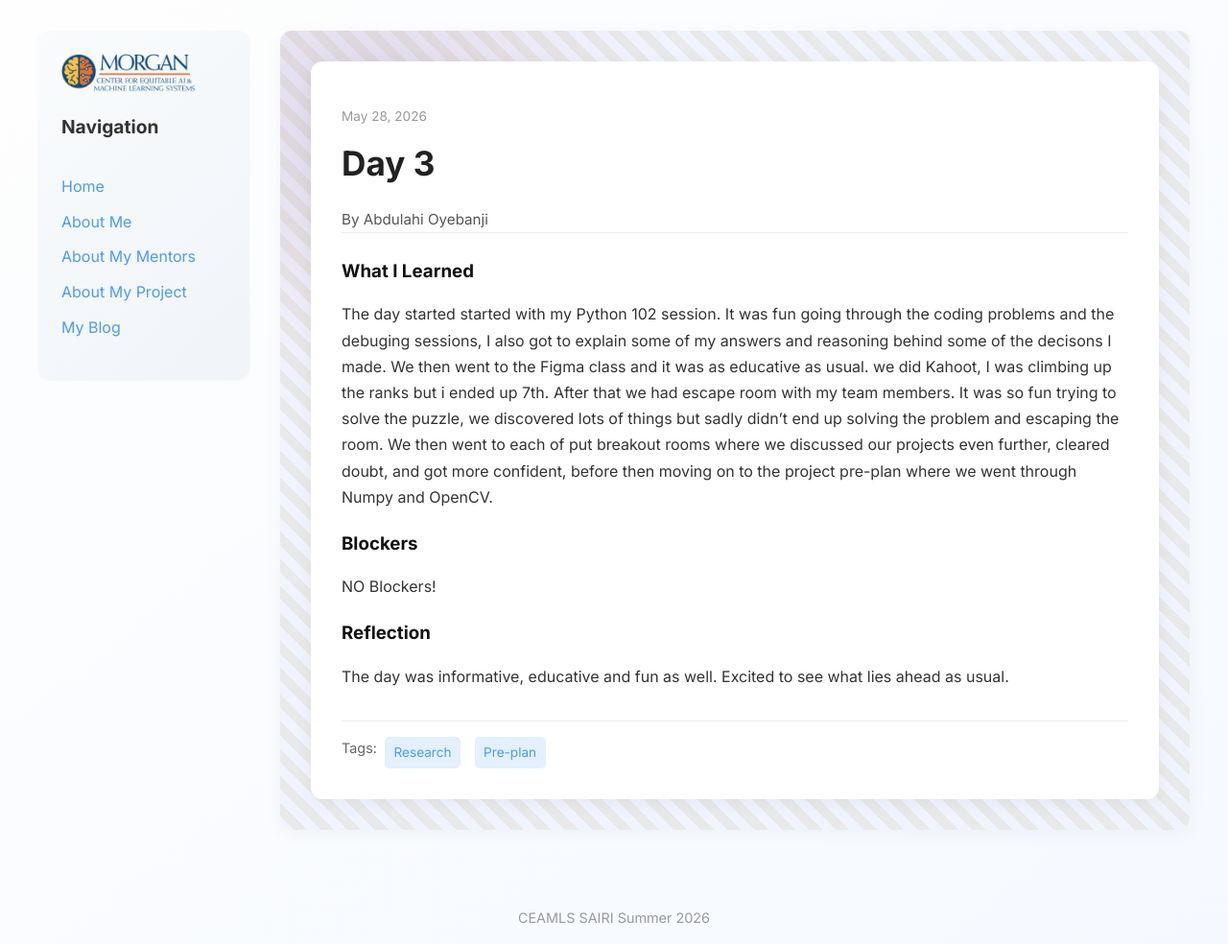
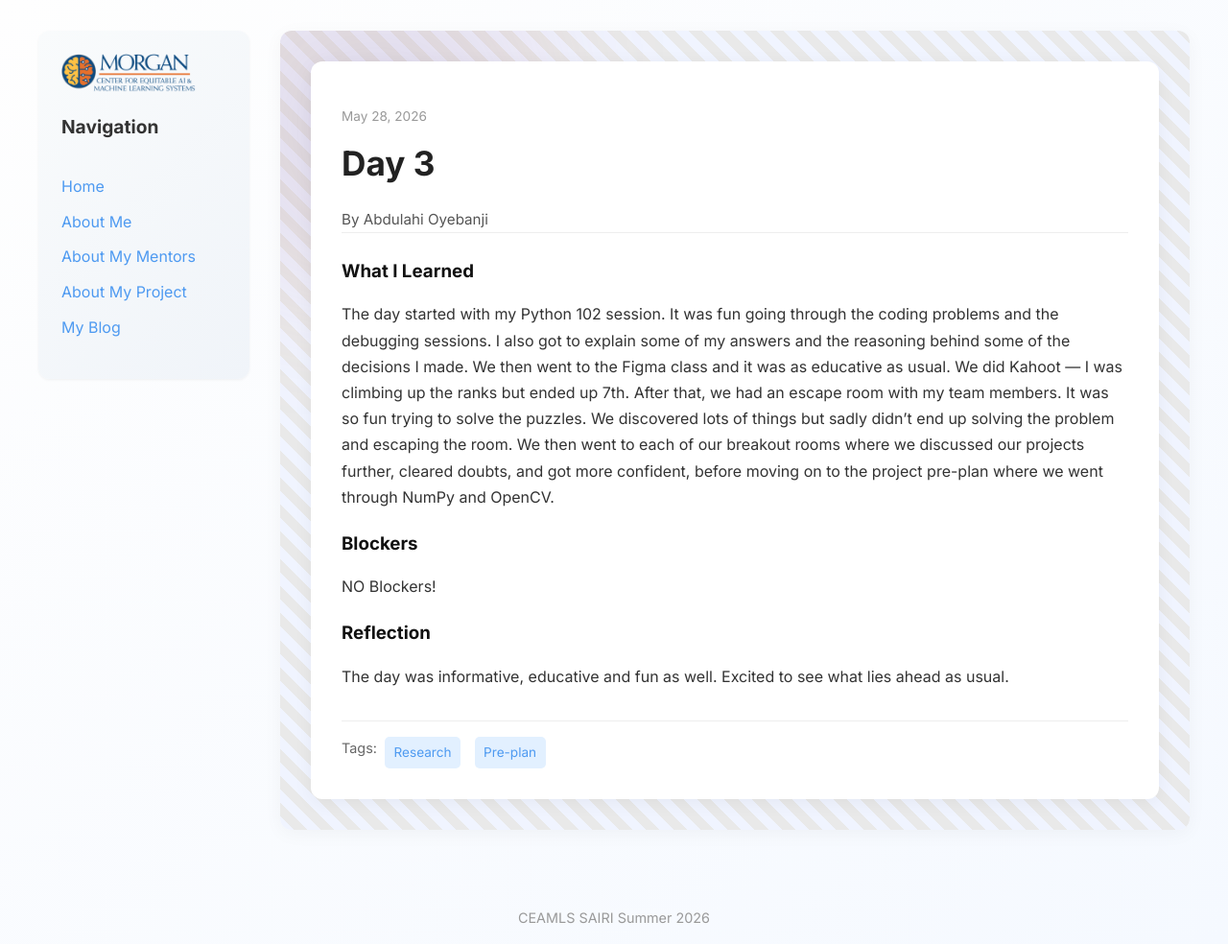
Before and after one commit to abdulahi-banji/abdulahi-banjiceamls26.github.io, a Jekyll site: the page built from _posts/2026-05-27-day-3.md, in a window 1280 px wide. Shown: the whole page at 96% size. Built offline with Jekyll 4.4.1, drawn with Linux system fonts in a browser that asks for light colours.

Commit message:
day=3 fix

```diff
--- a/_posts/2026-05-27-day-3.md
+++ b/_posts/2026-05-27-day-3.md
@@ -6,7 +6,7 @@ permalink: /day3.html
 tags: ["Research ", "Pre-plan"]
 
 what_i_learned: |
-  The day started started with my Python 102 session. It was fun going through the coding problems and the debuging sessions, I also got to explain some of my answers and reasoning behind some of the decisons I made. We then went to the Figma class and it was as educative as usual. we did Kahoot, I was climbing up the ranks but i ended up 7th. After that we had escape room with my team members. It was so fun trying to solve the puzzle, we discovered lots of things but sadly didn't end up solving the problem and escaping the room. We then went to each of put breakout rooms where we discussed our projects even further, cleared doubt, and got more confident, before then moving on to the project pre-plan where we went through Numpy and OpenCV.
+  The day started with my Python 102 session. It was fun going through the coding problems and the debugging sessions. I also got to explain some of my answers and the reasoning behind some of the decisions I made. We then went to the Figma class and it was as educative as usual. We did Kahoot — I was climbing up the ranks but ended up 7th. After that, we had an escape room with my team members. It was so fun trying to solve the puzzles. We discovered lots of things but sadly didn't end up solving the problem and escaping the room. We then went to each of our breakout rooms where we discussed our projects further, cleared doubts, and got more confident, before moving on to the project pre-plan where we went through NumPy and OpenCV.
 blockers: |
   NO Blockers!
 
```
